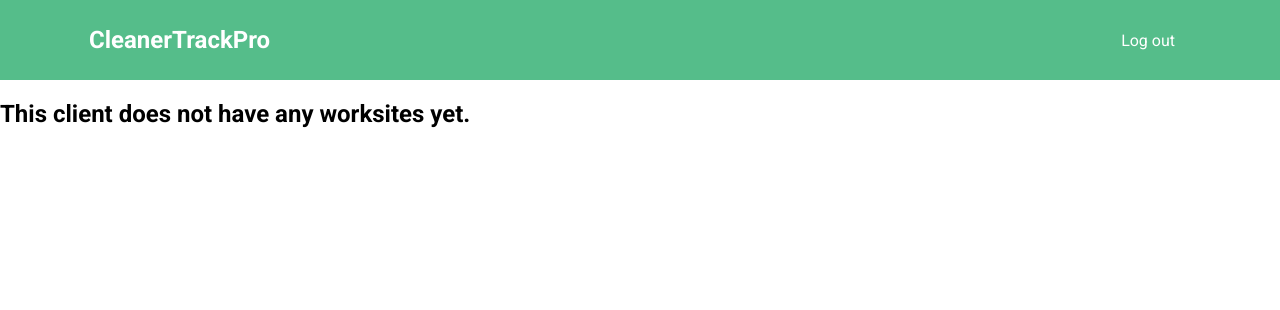
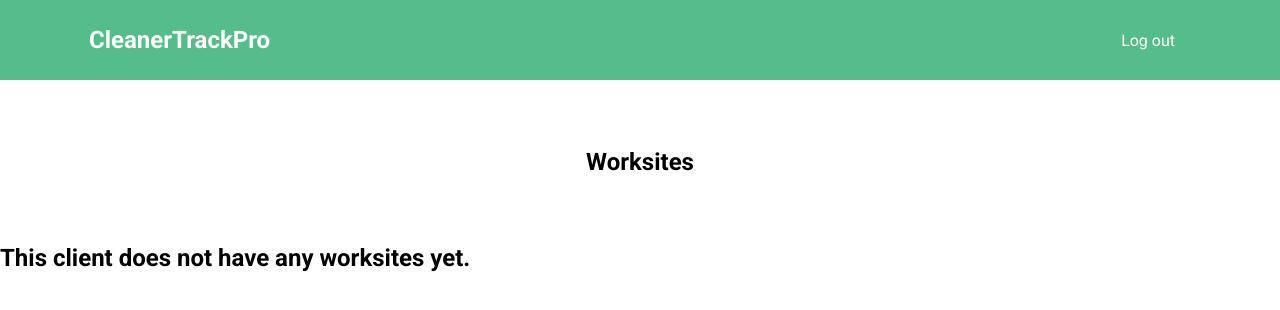
Before and after one commit to JuliaDudkina/CleanerTrackPro, a Vue app: page /clients/worksites in a window 1280 px wide. Shown: the top 310 px of the page. Built offline with nearby package versions, Linux system fonts and the light colour scheme; sample sign-in values are in the browser's storage.

Commit message:
adding title to client worksites

```diff
--- a/src/components/clients/ClientWorksites.vue
+++ b/src/components/clients/ClientWorksites.vue
@@ -1,6 +1,8 @@
 <template>
   <div>
-    <h2></h2>
+    <wrapper>
+      <h2>Worksites</h2>
+    </wrapper>
     <ul v-if="clientWorksites.length > 0">
       <worksite-details
           v-for="worksite in clientWorksites"
@@ -20,9 +22,11 @@
 
 <script>
 import WorksiteDetails from "../worksites/WorksiteDetails";
+import Wrapper from "../UI/Wrapper";
 export default {
   name: "ClientWorksites",
   components: {
+    Wrapper,
     WorksiteDetails
   },
   computed: {
@@ -39,4 +43,10 @@ ul{
   padding: 0;
   margin: 0;
 }
+.wrapper{
+  box-shadow: none;
+}
+.wrapper h2{
+  text-align: center;
+}
 </style>
```
